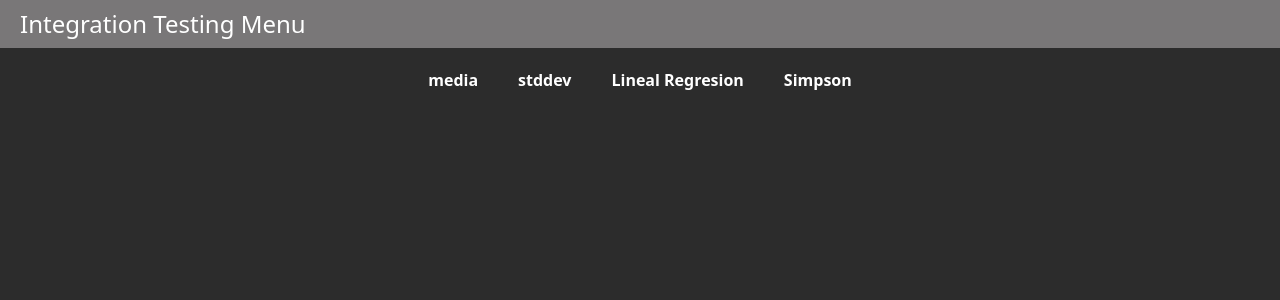
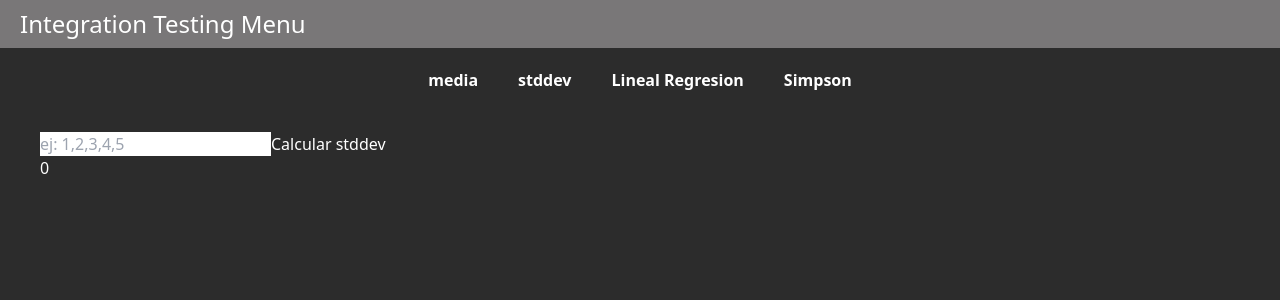
Before and after one commit to Harlock024/unit-testing, an Angular app: page /stddev in a window 1280 px wide. Before the commit this address led to /. Shown: the top 300 px of the page. Built offline with nearby package versions, Linux system fonts and the light colour scheme.

Commit message:
stddev ui

```diff
--- a/src/app/app.routes.ts
+++ b/src/app/app.routes.ts
@@ -2,8 +2,12 @@ import { NgModule } from "@angular/core";
 import { RouterModule, Routes } from "@angular/router";
 
 import { MediaComponent } from "./media/media.component";
+import { StddevComponent } from "./stddev/stddev.component";
 
-export const routes: Routes = [{ path: "media", component: MediaComponent }];
+export const routes: Routes = [
+  { path: "media", component: MediaComponent },
+  { path: "stddev", component: StddevComponent },
+];
 
 @NgModule({
   imports: [RouterModule.forRoot(routes)],
--- a/src/app/stddev/stddev.component.html
+++ b/src/app/stddev/stddev.component.html
@@ -1,22 +1,13 @@
-<section class="flex flex-col justify-center items-center p-10">
-    <table>
-        <thead>
-            <tr>
-                <th>Columna 1</th>
-                <th>Columna 2</th>
-            </tr>
-        </thead>
-        <tbody>
-            <tr *ngFor="let valor of columna1; let i = index">
-                <td>{{ valor }}</td>
-                <td>{{ columna2[i] || "N/A" }}</td>
-            </tr>
-        </tbody>
-    </table>
-
-    <p>Media de Columna 1: {{ mediaColumna1 }}</p>
-    <p>Desviación Estándar de Columna 1: {{ stddevColumna1 }}</p>
-
-    <p>Media de Columna 2: {{ mediaColumna2 }}</p>
-    <p>Desviación Estándar de Columna 2: {{ stddevColumna2 }}</p>
+<section class="flex flex-col">
+  <div>
+    <input
+      class="text-black"
+      type="text"
+      name="stddev"
+      placeholder="ej: 1,2,3,4,5"
+      [(ngModel)]="numbers"
+    />
+    <button (click)="stddev()">Calcular stddev</button>
+  </div>
+  <div>{{ result }}</div>
 </section>
--- a/src/app/stddev/stddev.component.ts
+++ b/src/app/stddev/stddev.component.ts
@@ -1,15 +1,19 @@
 import { Component, OnInit } from "@angular/core";
+import { FormsModule } from "@angular/forms";
 import { RouterOutlet } from "@angular/router";
 import { CommonModule } from "@angular/common";
 import cols from "./data.json";
+import { calculateStdDev } from "./stddev";
 @Component({
   selector: "app-stddev",
   standalone: true,
-  imports: [CommonModule, RouterOutlet],
+  imports: [CommonModule, RouterOutlet, FormsModule],
   templateUrl: "./stddev.component.html",
   styleUrl: "./stddev.component.css",
 })
 export class StddevComponent implements OnInit {
+  numbers: string = "";
+  result: number = 0;
   columna1: number[] = cols.columna1;
   columna2: number[] = cols.columna2;
   mediaColumna1: number = 0;
@@ -56,9 +60,12 @@ export class StddevComponent implements OnInit {
       this.stddevColumna2 = this.redondearNumero(this.stddevColumna2, 2);
     }
   }
-
   redondearNumero(num: number, decimales: number): number {
     const factor = Math.pow(10, decimales);
     return Math.round(num * factor) / factor;
   }
+
+  stddev() {
+    this.result = calculateStdDev(this.numbers);
+  }
 }
--- /dev/null
+++ b/src/app/stddev/stddev.ts
@@ -0,0 +1,18 @@
+export function calculateStdDev(input: string): number {
+  // Convertimos la cadena en un arreglo de números
+  const numbers = input.split(",").map((num) => parseFloat(num.trim()));
+
+  if (numbers.length === 0 || numbers.some(isNaN)) {
+    throw new Error(
+      "La cadena debe contener solo números separados por comas.",
+    );
+  }
+
+  const mean = numbers.reduce((acc, val) => acc + val, 0) / numbers.length;
+
+  const variance =
+    numbers.reduce((acc, val) => acc + Math.pow(val - mean, 2), 0) /
+    numbers.length;
+
+  return Math.sqrt(variance);
+}
--- a/src/app/ui/ui.component.html
+++ b/src/app/ui/ui.component.html
@@ -5,7 +5,7 @@
   <nav class="mt-5">
     <ul class="flex flex-row justify-center gap-10 font-semibold">
       <li><a routerLink="/media">media</a></li>
-      <li><a>stddev</a></li>
+      <li><a routerLink="stddev">stddev</a></li>
       <li><a>Lineal Regresion</a></li>
       <li><a>Simpson</a></li>
     </ul>
--- a/src/app/ui/ui.component.ts
+++ b/src/app/ui/ui.component.ts
@@ -2,12 +2,13 @@ import { Component } from "@angular/core";
 import { RouterOutlet, RouterLink } from "@angular/router";
 
 import { MediaComponent } from "../media/media.component";
+import { StddevComponent } from "../stddev/stddev.component";
 import { media } from "../media/media";
 
 @Component({
   selector: "app-ui",
   standalone: true,
-  imports: [MediaComponent, RouterOutlet, RouterLink],
+  imports: [MediaComponent, StddevComponent, RouterOutlet, RouterLink],
   templateUrl: "./ui.component.html",
   styleUrl: "./ui.component.css",
 })
```
